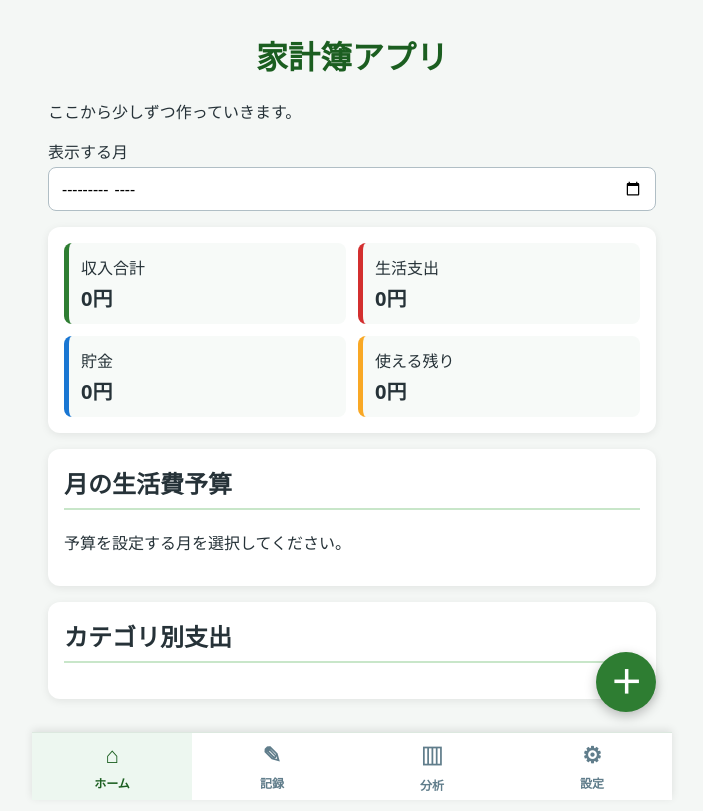
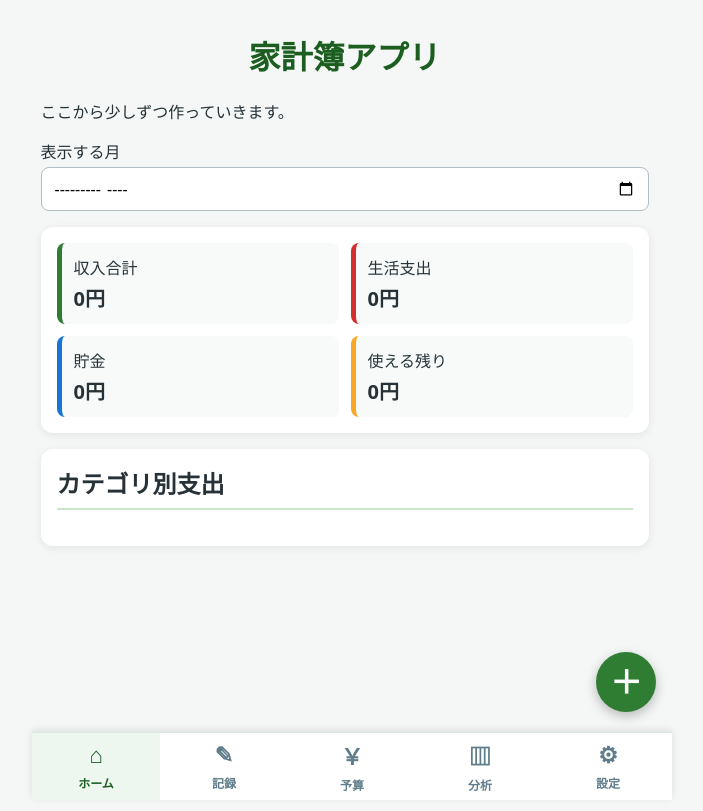
Before and after one commit to wasyun4/zubora-kakeibo-pwa, a React (Vite) app: page / in a window 1280 px wide. Shown: the whole page, without its empty margins (288-991 px from the left). Built offline with nearby package versions, Linux system fonts and the light colour scheme.

Commit message:
feat: add budget view

```diff
--- a/src/App.tsx
+++ b/src/App.tsx
@@ -425,15 +425,6 @@ function App() {
             availableBalance={availableBalance}
           />
 
-          <MonthlyBudgetPanel
-            selectedMonth={selectedMonth}
-            budgetAmount={budgetAmount}
-            savedBudgetAmount={selectedBudget?.amount ?? null}
-            remainingBudget={remainingBudget}
-            onBudgetAmountChange={setBudgetAmount}
-            onSave={handleSaveBudget}
-          />
-
           <CategoryTotals
             categoryTotals={expenseCategoryTotals}
           />
@@ -444,6 +435,29 @@ function App() {
       {/*分析画面*/}
       {activeView === "analysis" && (
         <CategoryTotals categoryTotals={expenseCategoryTotals} />
+      )}
+
+      {/* 予算画面 */}
+      {activeView === "budget" && (
+        <>
+          <MonthlyBudgetPanel
+            selectedMonth={selectedMonth}
+            budgetAmount={budgetAmount}
+            savedBudgetAmount={selectedBudget?.amount ?? null}
+            remainingBudget={remainingBudget}
+            onBudgetAmountChange={setBudgetAmount}
+            onSave={handleSaveBudget}
+          />
+
+          <CategoryBudgetPanel
+            selectedMonth={selectedMonth}
+            categories={expenseMajorCategories.filter(
+              (category) => category.id !== "savings",
+            )}
+            statuses={categoryBudgetStatuses}
+            onSave={handleSaveCategoryBudget}
+          />
+        </>
       )}
 
       {/*記録画面*/}
@@ -502,16 +516,12 @@ function App() {
         />
       )}
 
-      {/*設定画面*/}
+      {/* 設定画面 */}
       {activeView === "settings" && (
-        <CategoryBudgetPanel
-          selectedMonth={selectedMonth}
-          categories={expenseMajorCategories.filter(
-            (category) => category.id !== "savings",
-          )}
-          statuses={categoryBudgetStatuses}
-          onSave={handleSaveCategoryBudget}
-        />
+        <section>
+          <h2>設定</h2>
+          <p>設定機能はこれから追加します。</p>
+        </section>
       )}
 
       <BottomNavigation
--- a/src/components/BottomNavigation.tsx
+++ b/src/components/BottomNavigation.tsx
@@ -1,5 +1,5 @@
 // 【画面下部メニュー】
-// ホーム・記録・分析・設定の画面切り替えをApp.tsxへ伝える部品です。
+// ホーム・記録・予算・分析・設定の画面切り替えをApp.tsxへ伝える部品です。
 
 import type { AppView } from "../types";
 
@@ -37,6 +37,15 @@ function BottomNavigation({
 
             <button
                 type="button"
+                className={activeView === "budget" ? "active" : ""}
+                onClick={() => onViewChange("budget")}
+            >
+                <span>￥</span>
+                予算
+            </button>
+
+            <button
+                type="button"
                 className={activeView === "analysis" ? "active" : ""}
                 onClick={() => onViewChange("analysis")}
             >
--- a/src/styles.css
+++ b/src/styles.css
@@ -1,3 +1,7 @@
+html {
+  scrollbar-gutter: stable;
+}
+
 * {
   box-sizing: border-box;
 }
@@ -213,7 +217,7 @@ li button {
   left: 50%;
   bottom: 0;
   display: grid;
-  grid-template-columns: repeat(4, 1fr);
+  grid-template-columns: repeat(5, 1fr);
   width: min(100%, 40rem);
   background: white;
   border-top: 1px solid #dce8df;
--- a/src/types.ts
+++ b/src/types.ts
@@ -27,5 +27,6 @@ export type CategoryBudget = {
 export type AppView =
   | "home"
   | "records"
+  | "budget"
   | "analysis"
   | "settings";
```
Also changed, not shown: 1 other file (tests, documents, lock files or other folders).
